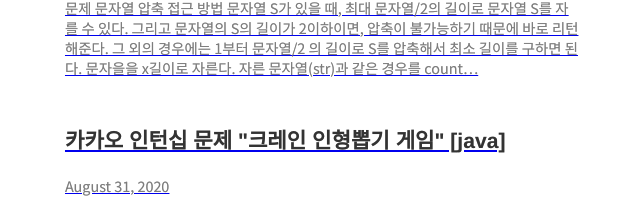
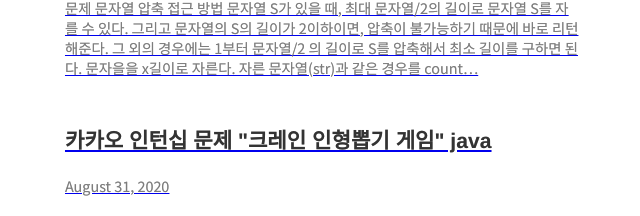
Before and after one commit to hanull/hanul.dev, a Gatsby site: page / in a window 1280 px wide. Shown: the part 4120-4336 px from the top of the page, 318-958 px from the left. Built offline with nearby package versions, Linux system fonts and the light colour scheme; Gatsby itself is replaced by a stand-in of ours; some packages are replaced by stand-ins of ours; what typography-theme-github would draw is missing.

Commit message:
Update and rename 카카오-인턴십-문제-"크레인-인형뽑기-게임"-[java].md to 카카오-인턴십-문제-"크레인-인형뽑기-게임"-java.md

```diff
--- a/content/blog/algorithms/카카오-인턴십-문제-"크레인-인형뽑기-게임"-[java].md
+++ b/content/blog/algorithms/카카오-인턴십-문제-"크레인-인형뽑기-게임"-java.md
@@ -1,5 +1,5 @@
 ---
-title: 카카오 인턴십 문제 "크레인 인형뽑기 게임" [java]
+title: 카카오 인턴십 문제 "크레인 인형뽑기 게임" java
 date: 2020-08-31 16:08:47
 category: algorithms
 draft: false
```
